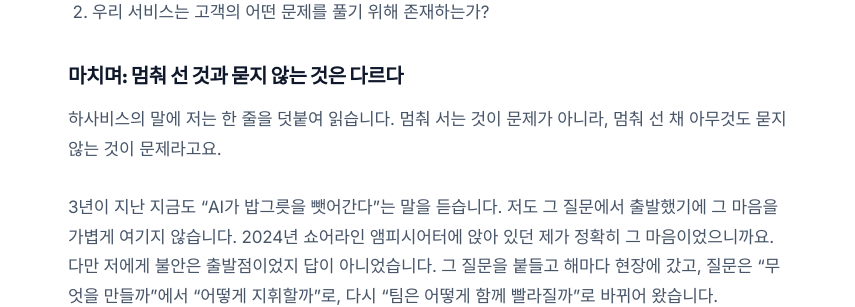
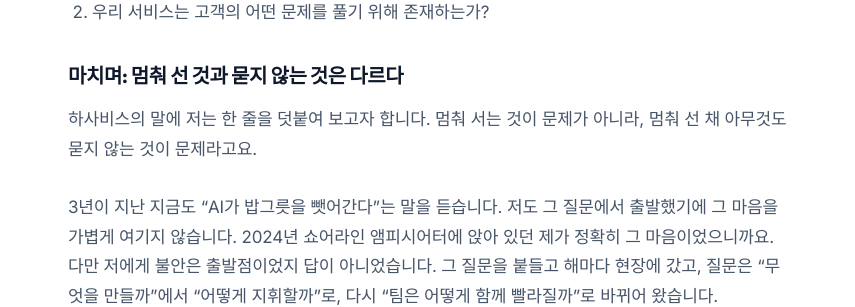
Before and after one commit to Veronikapj/veronikapj.github.io, a Jekyll site: the page built from _posts/2026-10-03-three-years-of-mountain-view.md, in a window 1280 px wide and 900 px high, scrolled down 7255 px. Shown: the part 152-459 px from the top of the window, without its empty margins (212-1067 px from the left). Built offline with Jekyll 4.4.1, drawn with Linux system fonts in a browser that asks for light colours.

Commit message:
Update 2026-10-03-three-years-of-mountain-view.md

```diff
--- a/_posts/2026-10-03-three-years-of-mountain-view.md
+++ b/_posts/2026-10-03-three-years-of-mountain-view.md
@@ -165,7 +165,7 @@ AI 코딩이 흔해지면서 묘한 유혹이 번지고 있습니다. "어차피
 
 ### 마치며: 멈춰 선 것과 묻지 않는 것은 다르다
 
-하사비스의 말에 저는 한 줄을 덧붙여 읽습니다. 멈춰 서는 것이 문제가 아니라, 멈춰 선 채 아무것도 묻지 않는 것이 문제라고요.
+하사비스의 말에 저는 한 줄을 덧붙여 보고자 합니다. 멈춰 서는 것이 문제가 아니라, 멈춰 선 채 아무것도 묻지 않는 것이 문제라고요.
 
 3년이 지난 지금도 "AI가 밥그릇을 뺏어간다"는 말을 듣습니다. 저도 그 질문에서 출발했기에 그 마음을 가볍게 여기지 않습니다. 2024년 쇼어라인 앰피시어터에 앉아 있던 제가 정확히 그 마음이었으니까요. 다만 저에게 불안은 출발점이었지 답이 아니었습니다. 그 질문을 붙들고 해마다 현장에 갔고, 질문은 "무엇을 만들까"에서 "어떻게 지휘할까"로, 다시 "팀은 어떻게 함께 빨라질까"로 바뀌어 왔습니다.
 
```
